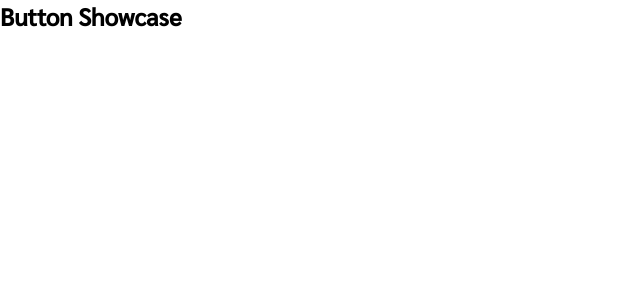
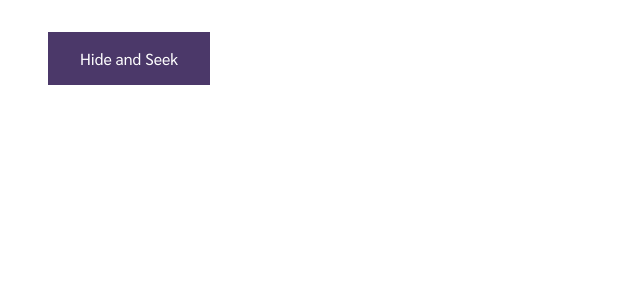
Before and after one commit to firstneverrest/Framer-Motion-Learning, a React (Create React App) app in the folder framer-motion/: page /button in a window 1280 px wide. Shown: the top 300 px of the page, without its empty margins (0-640 px from the left). Built offline with nearby package versions, Linux system fonts and the light colour scheme.

Commit message:
feat: add animate presence

```diff
--- a/framer-motion/src/pages/Button.js
+++ b/framer-motion/src/pages/Button.js
@@ -1,9 +1,24 @@
-import React from 'react';
+import React, { useState } from 'react';
+import { motion, AnimatePresence } from 'framer-motion';
+import classes from './Button.module.css';
 
 const Button = () => {
+  const [clicked, setClicked] = useState(false);
+
+  const handleClick = () => {
+    setClicked(!clicked);
+  };
+
   return (
-    <div>
-      <h2>Button Showcase</h2>
+    <div className={classes.container}>
+      <AnimatePresence>
+        {clicked && (
+          <motion.h2 exit={{ opacity: 0 }}>This is my content.</motion.h2>
+        )}
+      </AnimatePresence>
+      <motion.button className={classes.button} onClick={handleClick}>
+        Hide and Seek
+      </motion.button>
     </div>
   );
 };
--- /dev/null
+++ b/framer-motion/src/pages/Button.module.css
@@ -0,0 +1,14 @@
+.container {
+  margin: 2rem 3rem;
+}
+
+button {
+  padding: 1rem 2rem;
+  background-color: #4b3869;
+  color: #fff;
+  font-family: inherit;
+  font-size: 16px;
+  border: none;
+  outline: none;
+  cursor: pointer;
+}
--- a/framer-motion/src/pages/Home.js
+++ b/framer-motion/src/pages/Home.js
@@ -39,8 +39,8 @@ const Home = () => {
         duration: 4,
         times: [0, 0.2, 0.5, 0.8, 1],
         // yoyo: Infinity,
-        repeat: Infinity,
-        repeatDelay: 1,
+        // repeat: Infinity,
+        // repeatDelay: 1,
       },
     },
   };
@@ -53,6 +53,11 @@ const Home = () => {
       className={classes.container}
     >
       <h2>Framer Motion animation</h2>
+      <motion.p variants={childVariants}>content 1</motion.p>
+      <motion.p variants={childVariants}>content 2</motion.p>
+      <Link to="/button">
+        <motion.button variants={childVariants}>Next Page</motion.button>
+      </Link>
       <motion.div
         variants={circleVariants}
         animate="circle"
```
